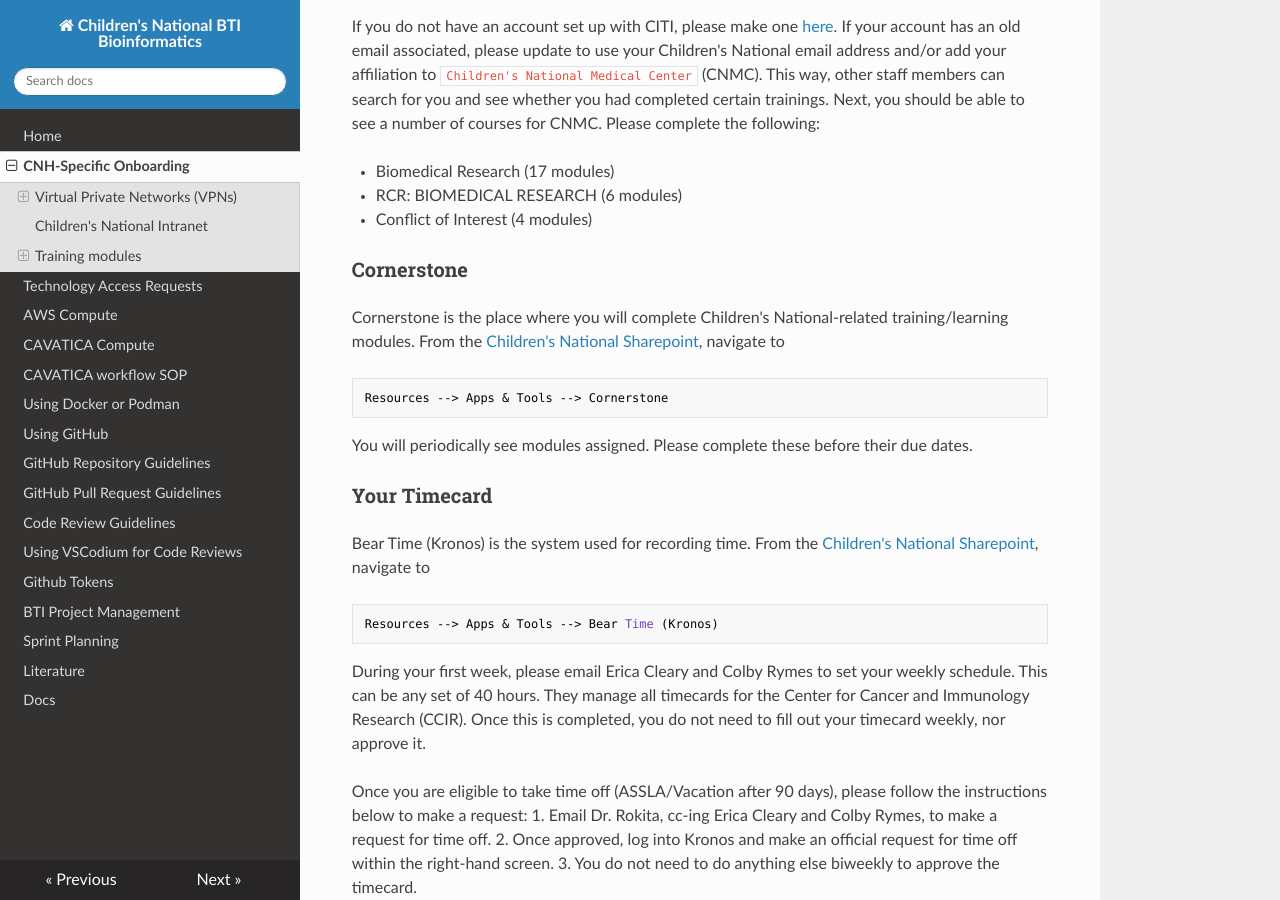
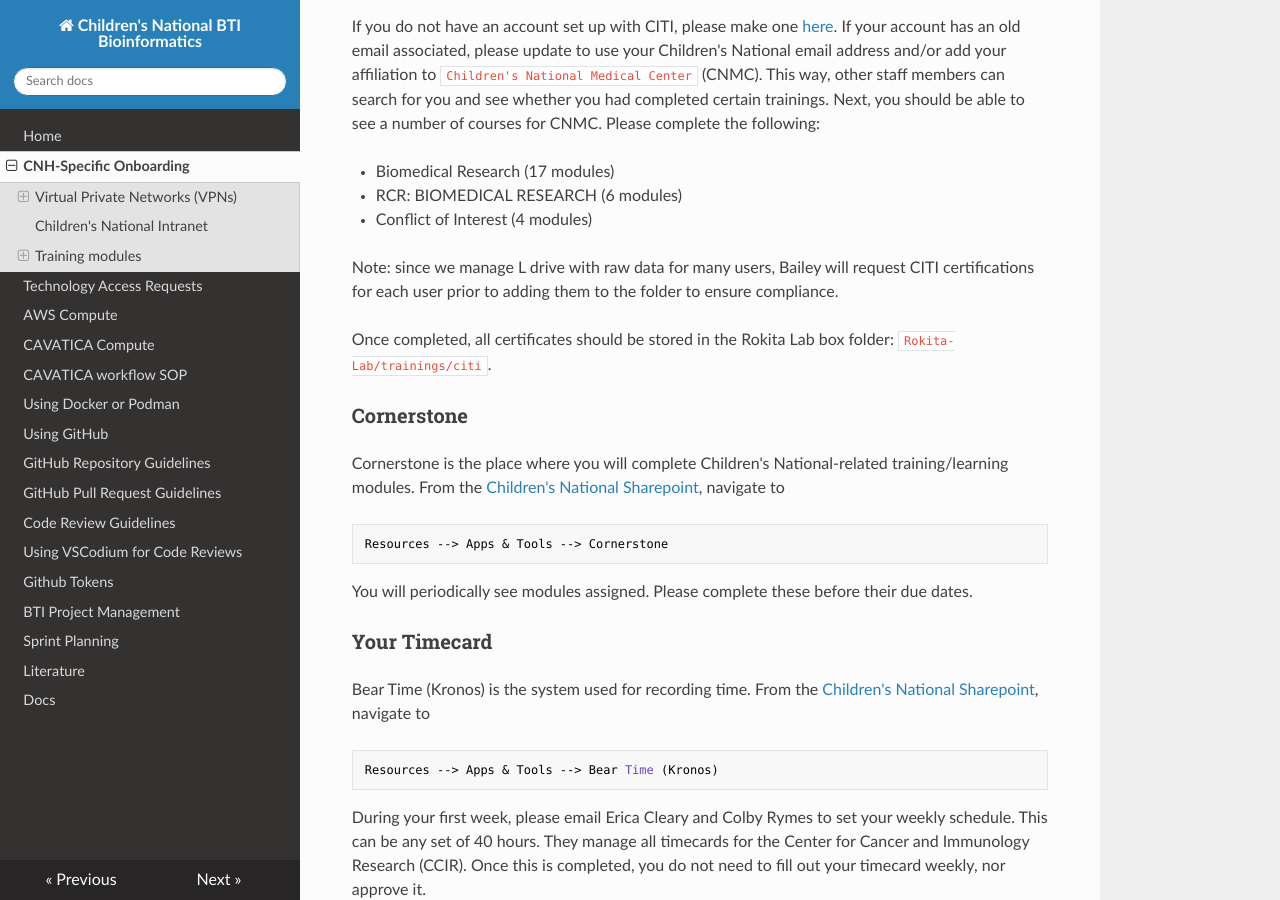
Before and after one commit to childrens-bti/bti-bfx-docs, an MkDocs documentation site: the page built from docs/cnh-onboarding.md, in a window 1280 px wide and 900 px high, scrolled down 1138 px. Built offline with MkDocs 1.6.1, drawn with Linux system fonts in a browser that asks for light colours; nearby versions of some CDN libraries.

Commit message:
citi cert storage

```diff
--- a/docs/cnh-onboarding.md
+++ b/docs/cnh-onboarding.md
@@ -39,6 +39,10 @@ If you do not have an account set up with CITI, please make one [here](https://w
 - RCR: BIOMEDICAL RESEARCH (6 modules)
 - Conflict of Interest (4 modules)
 
+Note: since we manage L drive with raw data for many users, Bailey will request CITI certifications for each user prior to adding them to the folder to ensure compliance.
+
+Once completed, all certificates should be stored in the Rokita Lab box folder: `Rokita-Lab/trainings/citi`.
+
 ### Cornerstone
 
 Cornerstone is the place where you will complete Children's National-related training/learning modules. From the [Children's National Sharepoint](https://cnmc.sharepoint.com/SitePages/Homepage.aspx), navigate to
```
